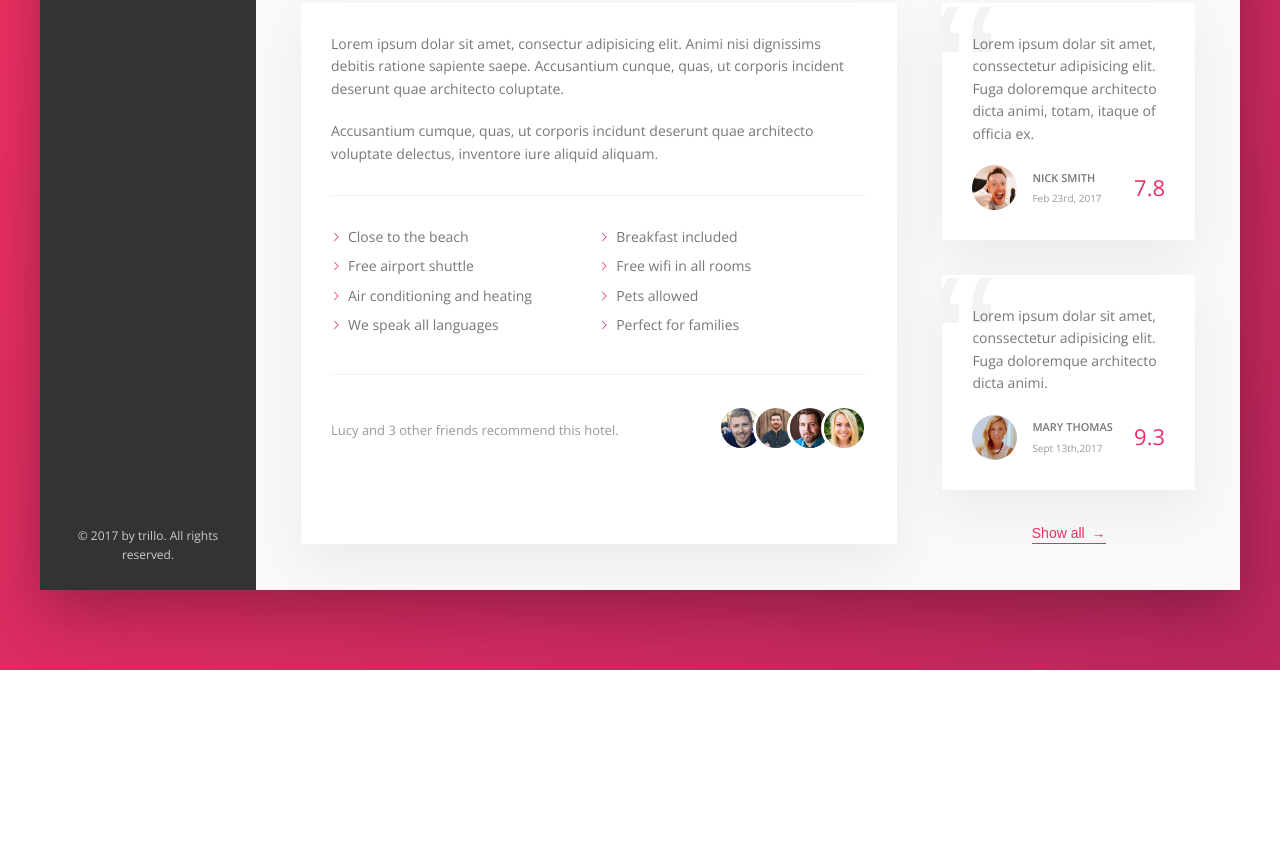
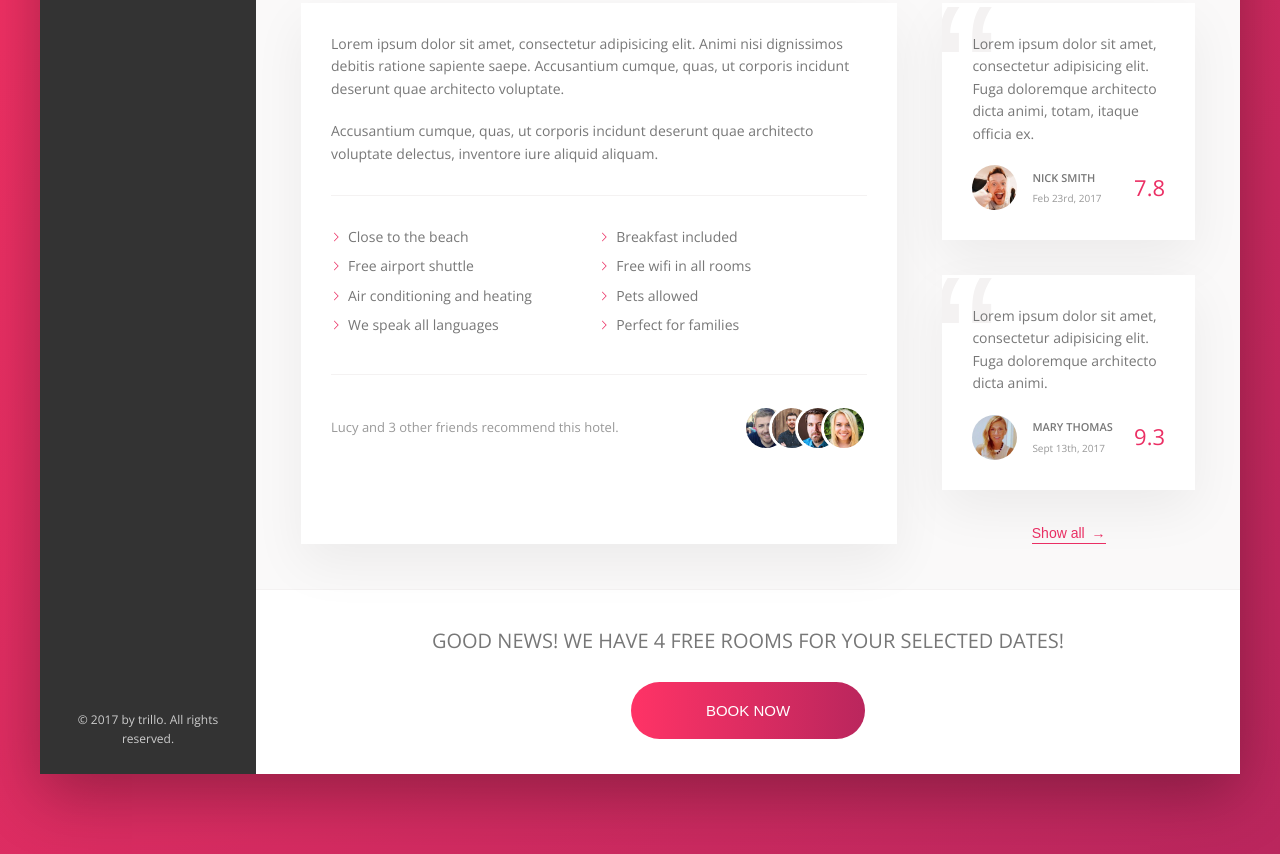
Before and after one commit to RonaldVilorio/Trillo, a website: page index.html in a window 1280 px wide. Shown: the part 645-1499 px from the top of the page. Before the commit the page ends 1315 px from the top, so only its background shows below. Drawn offline with nearby package versions, Linux system fonts and the light colour scheme.

Commit message:
building the cta section f

```diff
--- a/index.html
+++ b/index.html
@@ -14,6 +14,7 @@
         <div class="container">
             <header class="header">
                 <img src="img/logo.png" alt="trillo logo" class="logo">
+
                 <form action="#" class="search">
                     <input type="text" class="search__input" placeholder="Search hotels">
                     <button class="search__button">
@@ -22,6 +23,7 @@
                         </svg>
                     </button>
                 </form>
+
                 <nav class="user-nav">
                     <div class="user-nav__icon-box">
                         <svg class="user-nav__icon">
@@ -36,12 +38,13 @@
                         <span class="user-nav__notification">13</span>
                     </div>
                     <div class="user-nav__user">
-                        <img src="img/user.jpg" alt="User Photo" class="user-nav__user-photo">
+                        <img src="img/user.jpg" alt="User photo" class="user-nav__user-photo">
                         <span class="user-nav__user-name">Jonas</span>
                     </div>
                 </nav>
+            </header>
 
-            </header>
+
             <div class="content">
                 <nav class="sidebar">
                     <ul class="side-nav">
@@ -77,12 +80,15 @@
                                 <span>Tours</span>
                             </a>
                         </li>
+                    </ul>
 
-                    </ul>
                     <div class="legal">
                         &copy; 2017 by trillo. All rights reserved.
                     </div>
                 </nav>
+
+
+
                 <main class="hotel-view">
                     <div class="gallery">
                         <figure class="gallery__item">
@@ -95,10 +101,12 @@
                             <img src="img/hotel-3.jpg" alt="Photo of hotel 3" class="gallery__photo">
                         </figure>
                     </div>
+
                     <div class="overview">
                         <h1 class="overview__heading">
                             Hotel Las Palmas
                         </h1>
+
                         <div class="overview__stars">
                             <svg class="overview__icon-star">
                                 <use xlink:href="img/sprite.svg#icon-star"></use>
@@ -116,27 +124,27 @@
                                 <use xlink:href="img/sprite.svg#icon-star"></use>
                             </svg>
                         </div>
+
                         <div class="overview__location">
                             <svg class="overview__icon-location">
                                 <use xlink:href="img/sprite.svg#icon-location-pin"></use>
                             </svg>
                             <button class="btn-inline">Albufeira, Portugal</button>
                         </div>
+
                         <div class="overview__rating">
                             <div class="overview__rating-average">8.6</div>
                             <div class="overview__rating-count">429 votes</div>
                         </div>
                     </div>
+
                     <div class="detail">
                         <div class="description">
                             <p class="paragraph">
-                                Lorem ipsum dolar sit amet, consectur adipisicing elit. Animi nisi dignissims debitis ratione sapiente saepe.
-                                Accusantium cunque, quas, ut corporis incident deserunt quae
-                                architecto coluptate.
+                                Lorem ipsum dolor sit amet, consectetur adipisicing elit. Animi nisi dignissimos debitis ratione sapiente saepe. Accusantium cumque, quas, ut corporis incidunt deserunt quae architecto voluptate.
                             </p>
                             <p class="paragraph">
-                                Accusantium cumque, quas, ut corporis incidunt deserunt quae
-                                architecto voluptate delectus, inventore iure aliquid aliquam.
+                                Accusantium cumque, quas, ut corporis incidunt deserunt quae architecto voluptate delectus, inventore iure aliquid aliquam.
                             </p>
                             <ul class="list">
                                 <li class="list__item">Close to the beach</li>
@@ -159,14 +167,12 @@
                                     <img src="img/user-6.jpg" alt="Friend 4" class="recommend__photo">
                                 </div>
                             </div>
+                        </div>
 
-
-                        </div>
                         <div class="user-reviews">
                             <figure class="review">
                                 <blockquote class="review__text">
-                                    Lorem ipsum dolar sit amet, conssectetur adipisicing elit. Fuga doloremque architecto
-                                    dicta animi, totam, itaque of officia ex.
+                                    Lorem ipsum dolor sit amet, consectetur adipisicing elit. Fuga doloremque architecto dicta animi, totam, itaque officia ex.
                                 </blockquote>
                                 <figcaption class="review__user">
                                     <img src="img/user-1.jpg" alt="User 1" class="review__photo">
@@ -176,33 +182,37 @@
                                     </div>
                                     <div class="review__rating">7.8</div>
                                 </figcaption>
+                            </figure>
 
-                            </figure>
                             <figure class="review">
                                 <blockquote class="review__text">
-                                    Lorem ipsum dolar sit amet, conssectetur adipisicing elit. Fuga doloremque architecto
-                                    dicta animi.
+                                    Lorem ipsum dolor sit amet, consectetur adipisicing elit. Fuga doloremque architecto dicta animi.
                                 </blockquote>
                                 <figcaption class="review__user">
                                     <img src="img/user-2.jpg" alt="User 1" class="review__photo">
                                     <div class="review__user-box">
                                         <p class="review__user-name">Mary Thomas</p>
-                                        <p class="review__user-date">Sept 13th,2017</p>
+                                        <p class="review__user-date">Sept 13th, 2017</p>
                                     </div>
                                     <div class="review__rating">9.3</div>
                                 </figcaption>
+                            </figure>
 
-                            </figure>
                             <button class="btn-inline">Show all <span>&rarr;</span></button>
-
-
                         </div>
+                    </div>
+                    <div class="cta">
+                        <h2 class="cta__book-now">
+                            Good news! We have 4 free rooms for your selected dates!
+                        </h2>
+                        <button class="btn">
+                            <span class="btn__visible">Book now</span>
+                            <span class="btn__invisible">Only 4 rooms left</span>
+                        </button>
                     </div>
 
                 </main>
             </div>
         </div>
-
-
     </body>
 </html>
--- a/sass/_components.scss
+++ b/sass/_components.scss
@@ -1,12 +1,11 @@
 // logo
 .logo{
     height: 3.25rem;
-    margin-left:3rem;
+    margin-left:2rem;
 
 }
 // search
 .search{
-    // background-color: red;
     flex:0 0 40%;
     display: flex;
     align-items: center;
@@ -51,15 +50,15 @@
 
     }
     &__icon{
-        height: 2rem;
-        width: 2rem;
+        height:2rem;
+        width:2rem;
         fill:var(--color-grey-dark-3);
 
     }
 
 }
 
-// user nav
+// user navigation
 .user-nav{
     // background-color: green;
     align-self:stretch;
@@ -67,47 +66,47 @@
     align-items:center;
 
     & > *{
-        padding: 0 2rem;
+        padding:0 2rem;
         cursor:pointer;
         height:100%;
         display:flex;
         align-items:center;
     }
     & > *:hover{
-        background-color: var(--color-grey-light-2)
+        background-color:var(--color-grey-light-2)
     }
-
 
     &__icon-box{
         position:relative;
 
     }
     &__icon{
-        height: 2.25rem;
-        width: 2.25rem;
+        height:2.25rem;
+        width:2.25rem;
         fill:var(--color-grey-dark-2);
 
     }
     &__notification{
-        font-size: .8rem;
-        height: .75rem;
-        width: .75rem;
-        border-radius:10rem;
-        background-color: var(--color-primary);
+        font-size:.8rem;
+        height:1.75rem;
+        width:1.75rem;
+        border-radius:50%;
+        background-color:var(--color-primary);
+        color:#fff;
         position:absolute;
         top:1.5rem;
         right:1.1rem;
         display:flex;
-        justify-content: center;
-        align-items: center;
+        justify-content:center;
+        align-items:center;
     }
     &__user-photo{
-        height: 3.75rem;
-        border-radius: 10rem;
+        height:3.75rem;
+        border-radius:50%;
         margin-right:1rem;
     }
 }
-// side navi
+// side navigation
 
 .side-nav{
     font-size:1.4rem;
@@ -123,14 +122,14 @@
     }
     &__item::before{
         content:"";
-        position: absolute;
-        top: 0;
-        left: 0;
-        height: 100%;
-        width: .3rem;
-        background-color: var(--color-primary);
+        position:absolute;
+        top:0;
+        left:0;
+        height:100%;
+        width:.3rem;
+        background-color:var(--color-primary);
         transform:scaleY(0);
-        transition: transform .2s,
+        transition:transform .2s,
                     width .4s cubic-bezier(1,0,0,1) .2s,
                     background-color .1s;
     }
@@ -140,12 +139,13 @@
         width:100%;
     }
     &__item:active::before{
-        background-color: var(--color-primary-light);
+        background-color:var(--color-primary-light);
     }
 
     &__link:link,
     &__link:visited{
         color:var(--color-grey-light-1);
+        text-decoration:none;
         text-transform:uppercase;
         display:block;
         padding:1.5rem 3rem;
@@ -153,11 +153,8 @@
         z-index:10;
         display:flex;
         align-items: center;
-
-
     }
     &__icon{
-        // color:blue;
         width:1.75rem;
         height:1.75rem;
         margin-right:2rem;
@@ -167,8 +164,8 @@
 }
 // legal text
 .legal{
-    font-size: 1.2rem;
-    color: var(--color-grey-light-4);
+    font-size:1.2rem;
+    color:var(--color-grey-light-4);
     text-align:center;
     padding:2.5rem;
 }
@@ -196,14 +193,13 @@
         font-size:2.25rem;
         font-weight:300;
         text-transform:uppercase;
-        letter-spacing: .1rem;
+        letter-spacing:.1rem;
         padding:1.5rem 3rem;
 
     }
     &__stars{
-        display: flex;
-        margin-right: auto;
-
+        display:flex;
+        margin-right:auto;
     }
     &__icon-star,
     &__icon-location{
@@ -222,17 +218,15 @@
         margin-right:.5rem;
     }
     &__rating{
-        background-color: var(--color-primary);
+        background-color:var(--color-primary);
         color:#fff;
         margin-left:3rem;
-        padding: 0 2.25rem;
-        align-self: stretch;
+        padding:0 2.25rem;
+        align-self:stretch;
         display:flex;
-        flex-direction: column;
-        align-items: center;
-        justify-content: center;
-
-
+        flex-direction:column;
+        align-items:center;
+        justify-content:center;
     }
     &__rating-average{
         font-size:2.25rem;
@@ -251,22 +245,22 @@
     border:none;
     color:var(--color-primary);
     font-size:inherit;
-    border-bottom: .1rem solid currentColor;
-    padding-bottom:2px;
+    border-bottom:.1rem solid currentColor;
+    padding-bottom:.2rem;
     display:inline-block;
     background-color:transparent;
     cursor:pointer;
-    transition: all .2s;
+    transition:all .2s;
 
     & span{
-        margin-left: .3rem;
-        transition: margin-left .2s;
+        margin-left:.3rem;
+        transition:margin-left .2s;
     }
 
     &:hover{
         color:var(--color-gray-dark-1);
         span{
-            margin-left:8px;
+            margin-left:.8rem;
         }
     }
 
@@ -315,15 +309,17 @@
         height: 1rem;
         width:1rem;
         margin-right: .7rem;
-        background-color: var(--color-primary);
         // old browser
         // background-image: url(../img/chevron-thin-right.svg);
         // background-size: cover;
+
         // new browser
+        background-color:var(--color-primary);
         -webkit-mask-image:url(../img/chevron-thin-right.svg);
         -webkit-mask-size:cover;
-        mask-image: url(../img/chevron-thin-right.svg);
-        mask-size: cover;
+        mask-image:url(../img/chevron-thin-right.svg);
+        mask-size:cover;
+        background-image:none;
 
     }
 
@@ -332,8 +328,8 @@
 
 // recommend
 .recommend{
-    font-size: 1.3rem;
-    color: var(--color-grey-dark-3);
+    font-size:1.3rem;
+    color:var(--color-grey-dark-3);
     display:flex;
     align-items:center;
 
@@ -342,6 +338,7 @@
 
     }
     &__friends{
+        display:flex;
 
     }
 
@@ -352,7 +349,7 @@
         border-radius:50%;
         border:.3rem solid #fff;
         &:not(:last-child){
-            margin-right:-1.5rem;
+            margin-right:-2rem;
         }
     }
 }
@@ -363,8 +360,7 @@
     padding:3rem;
     margin-bottom:3.5rem;
     position:relative;
-    overflow: hidden;
-
+    overflow:hidden;
 
     &__text{
         margin-bottom: 2rem;
@@ -372,37 +368,36 @@
         position:relative;
     }
     &__user{
-        display: flex;
-        align-items: center;
+        display:flex;
+        align-items:center;
 
     }
     &__photo{
         height:4.5rem;
         width:4.5rem;
-        border-radius: 50%;
+        border-radius:50%;
         margin-right:1.5rem;
 
     }
     &__user-box{
-        margin-right: auto;
+        margin-right:auto;
 
     }
     &__user-name{
         font-size:1.1rem;
-        font-weight: 600;
-        text-transform: uppercase;
+        font-weight:600;
+        text-transform:uppercase;
         margin-bottom:.4rem;
 
     }
     &__user-date{
         font-size:1rem;
         color:var(--color-grey-dark-3);
-
     }
     &__rating{
         color:var(--color-primary);
-        font-size: 2.2rem;
-        font-weight: 300;
+        font-size:2.2rem;
+        font-weight:300;
 
     }
     &::before{
@@ -419,3 +414,62 @@
     }
 
 }
+// call to action
+.cta{
+    padding:3.5rem 0;
+    text-align:center;
+
+    &__book-now{
+        font-size:2rem;
+        font-weight:300;
+        text-transform: uppercase;
+        margin-bottom:2.5rem;
+
+    }
+}
+// cta btn
+
+.btn{
+    font-size:1.5rem;
+    font-weight:300;
+    text-transform:uppercase;
+    border-radius:10rem;
+    border:none;
+    background-image:linear-gradient(to right, var(--color-primary-light), var(--color-primary-dark));
+    color:#fff;
+    position:relative;
+    overflow: hidden;
+    cursor: pointer;
+    & > *{
+        display:inline-block;
+        height:100%;
+        width:100%;
+        transition: all .2s;
+    }
+
+    &__visible{
+        display: flex;
+        padding:2rem 7.5rem;
+    }
+    &__invisible{
+        position:absolute;
+        padding:2rem 0;
+        left:0;
+        top:-100%;
+    }
+    &:hover{
+        background-image:linear-gradient(to left, var(--color-primary-light), var(--color-primary-dark));
+    }
+    &:hover &__visible{
+        transform:translateY(100%);
+
+    }
+    &:hover &__invisible{
+        top:0;
+    }
+    &:focus{
+        outline:none;
+        animation:pulsate 1s infinite;
+    }
+
+}
--- a/sass/_layout.scss
+++ b/sass/_layout.scss
@@ -1,7 +1,7 @@
 .container{
     max-width: 120rem;
     margin: 8rem auto;
-    background-color: var(--color-grey-light-2);
+    background-color: var(--color-grey-light-1);
     box-shadow: var(--shadow-dark);
     min-height: 50rem;
 
@@ -23,12 +23,12 @@
 .sidebar{
     background-color: var(--color-grey-dark-1);
     flex:0 0 18%;
-    display: flex;
-    flex-direction: column;
+    display:flex;
+    flex-direction:column;
     justify-content:space-between;
 }
 .hotel-view{
-    background-color: #fff;
+    background-color:#fff;
     flex:1;
 
 }
@@ -40,10 +40,9 @@
     border-bottom:var(--line);
 }
 .description{
-
     background-color:#fff;
-    box-shadow: var(--shadow-light);
-    padding: 3rem;
+    box-shadow:var(--shadow-light);
+    padding:3rem;
     flex:0 0 60%;
     margin-right:4.5rem;
 }
```
Also changed, not shown: css/style.comp.css, 1 other file.
